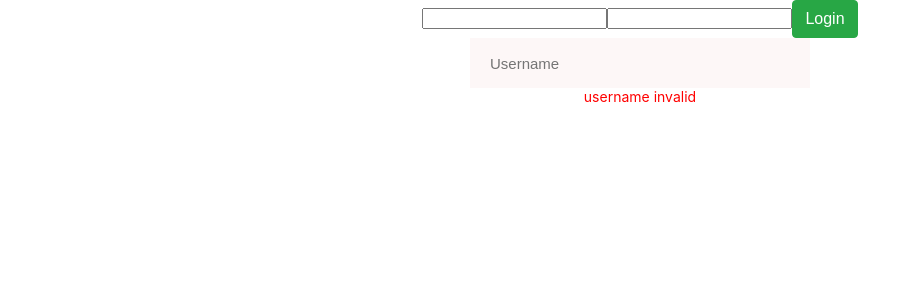
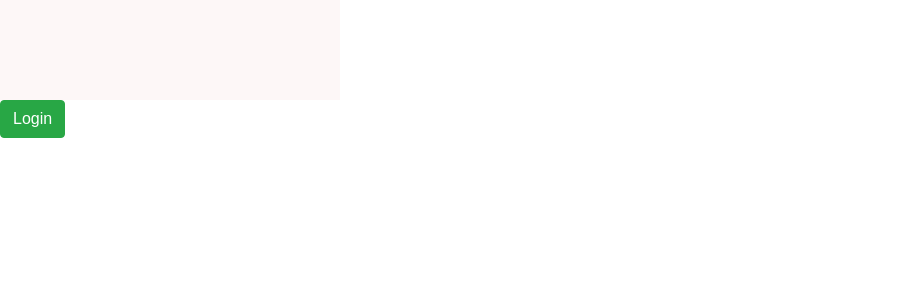
Before and after one commit to Bmirt/HRprogramm, a React (Create React App) app: page /Login in a window 1280 px wide. Shown: the top 300 px of the page, without its empty margins (0-921 px from the left). Built offline with nearby package versions, Linux system fonts and the light colour scheme.

Commit message:
Removed App.css

```diff
--- a/src/App.js
+++ b/src/App.js
@@ -1,7 +1,6 @@
 import React from "react";
-import "./App.css";
 import Login from "./components/Login/Login";
-import Input from './components/UI/Input/Input'
+import Input from "./components/UI/Input/Input";
 
 import { BrowserRouter as Router, Route, Switch } from "react-router-dom";
 
@@ -10,7 +9,7 @@ function App() {
     <div className="App">
       <Router>
         <Route path="/Login" component={Login} />
-        <Input placeholder="Username" type="text" errors={{username:"username invalid", password:"password invalid"}} />
+
         {/* <Route path="/ResetPassword" component={Login} /> */}
       </Router>
     </div>
--- a/src/components/Login/Login.js
+++ b/src/components/Login/Login.js
@@ -1,13 +1,14 @@
 import React, { Component } from "react";
 import Submit from "../UI/button/Button";
+import Input from "../UI/Input/Input";
 class Login extends Component {
   state = {};
   render() {
     return (
       <div>
         <form>
-          <input />
-          <input />
+          <Input errors={{}} />
+          <Input errors={{}} />
           <Submit value="Login" />
         </form>
       </div>
```
